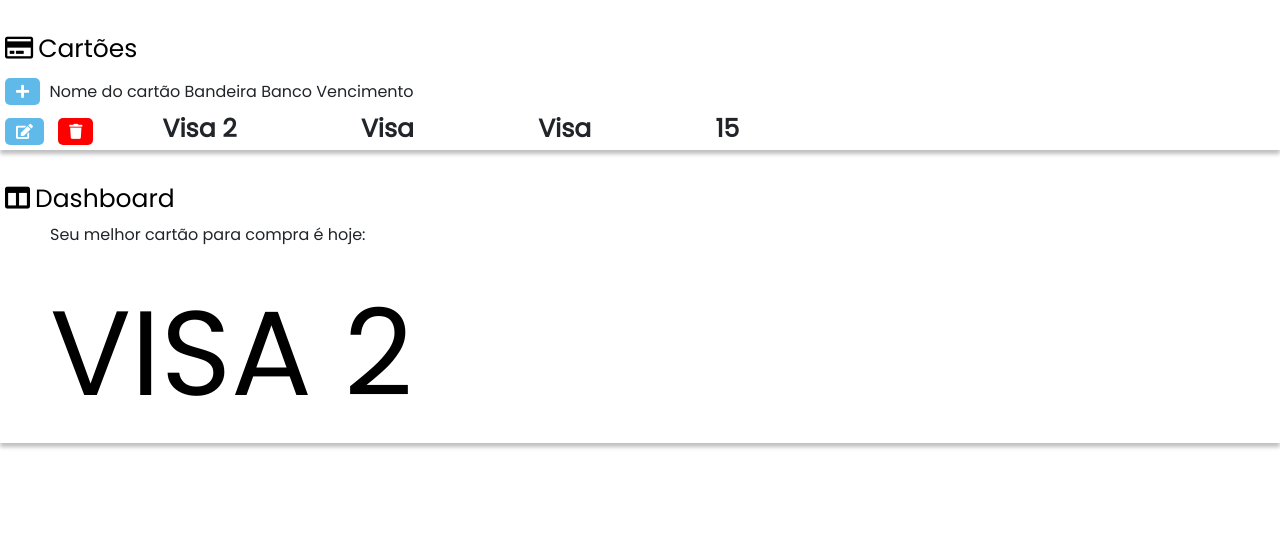
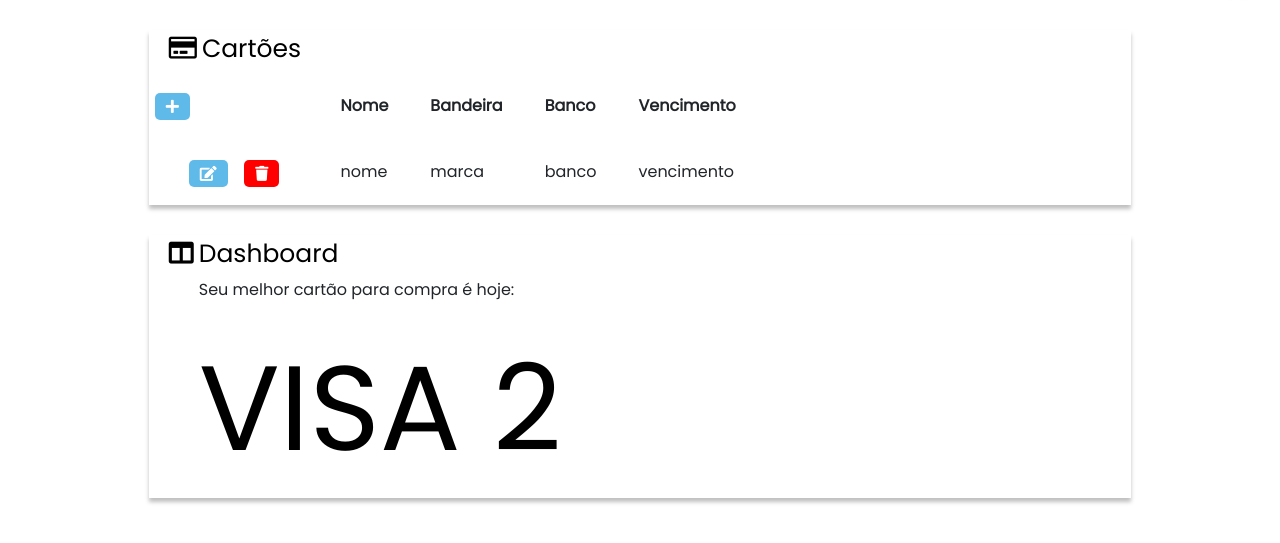
Before and after one commit to alissonws/CompreCerto, a Flask app: page / in a window 1280 px wide. Shown: the part 45-588 px from the top of the page. Run offline with Flask 2, Linux system fonts and the light colour scheme; some libraries are stand-ins or nearby versions; some web fonts are replaced.

Commit message:
renderização automática de cartões

```diff
--- a/static/css/card-item.css
+++ b/static/css/card-item.css
@@ -1,18 +1,16 @@
-.card {
-  display: inline;
+.card-item {
   border:none;
 }
 
-.card span {
+.card-item th {
   margin: 10px 25px;
   padding: 0 35px;
-  width: 50px;
   font-weight: bold;
   font-size: 25px;
 }
 
-.card button {
-  margin: 5px
+th p, td p {
+  margin: 20px;
 }
 
 .delete-card-btn {
--- a/static/js/cardlist.js
+++ b/static/js/cardlist.js
@@ -1,24 +1,56 @@
 class CardList {
-  constructor (list=[{name:'nome',brand:'brand',bank:'bank',bill:15}], element_target='card-list') {
-      this.list = list;
-      this.container = element_target;
+  constructor (list) {
+    const list_container = 'card-list';
+    this.list = list;
+    this.listContainer = list_container;
   }
 
   updateList () {
-      var list_container = document.getElementById(this.container)
+    var this_class = this;
+    var list_container = document.getElementById(this.listContainer);
+    var new_list = '';
+    var final_table = ''
 
-      list_container.innerHTML = ''
+    list_container.innerHTML = '';
 
-      this.list.forEach(function () {
+    this_class.list.forEach(function (data) {
+      new_list += this_class.newElement(data)
+    });
 
-      })
+    final_table = `
+      <table>
+          <thead class="col col-12">
+              <th scope="col"><button type='button' id="add_card" ><i class="fas fa-plus"></i></button></th>
+              <th scope="col"><p>Nome</p></th>
+              <th scope="col"><p>Bandeira</p></th>
+              <th scope="col"><p>Banco</p></th>
+              <th scope="col"><p>Vencimento</p></th>
+          </thead>
+          <tbody class='col col-12' id='card-list'>
+            ${new_list}
+          </tbody>
+      </table>
+    `
+
+    list_container.innerHTML = new_list;
+
+    return list_container;
   }
 
-  newElement (card) {
-    return
+  newElement (data) {
+    return (
       `
-        <div>
-        </div>
+      <tr class='card-item'>
+        <th scope="row">
+            <button type='button' class='edit-card-btn'><i class="fas fa-edit"></i></button>
+            <button type='button' class='delete-card-btn'><i class="fas fa-trash"></i></button>
+        </th>
+        <td><p>${data[0]}</p></td>
+        <td><p>${data[1]}</p></td>
+        <td><p>${data[2]}</p></td>
+        <td><p>${data[3]}</p></td>
+      </tr>
       `
+    )
   }
 }
--- a/static/js/domcontrol.js
+++ b/static/js/domcontrol.js
@@ -1,13 +1,15 @@
 class DOMControl {
   // Classe responsável por adicionar event listeners e processar inputs
   constructor () {
+    const listeners = {
+      'add_card': {
+          'event': 'click',
+          'method': this.register
+      }
+    };
+
     // Objeto que armazena as funções de cada botão
-    this.listeners = {
-      'add_card': {
-        'event': 'click',
-        'method': this.register
-      }
-    }
+    this.listeners = listeners;
   }
 
   // Função que realiza o bind de cada botão com sua função
@@ -27,6 +29,7 @@ class DOMControl {
   }
 
   register () {
+    $('#new-card').modal();
   }
 
   delete () {
--- a/static/js/init.js
+++ b/static/js/init.js
@@ -1,6 +1,14 @@
+
+
+const card_list = [
+    ['nome', 'marca', 'banco', 'vencimento']
+]
+
 document.addEventListener('DOMContentLoaded', function () {
     // Fazendo bind dos botões
-    controlDOM = new DOMControl;
+    let controlDOM = new DOMControl();
+    controlDOM.updateListeners()
 
-    controlDOM.updateListeners()
+    let cardList = new CardList(card_list);
+    cardList.updateList()
 })
--- a/templates/index.html
+++ b/templates/index.html
@@ -15,6 +15,7 @@
         <link href="static/css/card-item.css" rel="stylesheet" />
 
         <script src="static/js/domcontrol.js"></script>
+        <script src="static/js/cardlist.js"></script>
         <script src="static/js/init.js"></script>
 
         <title>Compre Certo</title>
@@ -95,41 +96,50 @@
             <button>Sair</button>
         </div>
         <div class="content">
-            <div class="session">
+            <div class='row'>
+                <div class="col col-md-12 col-lg-12 col-xl-9 align-self-center session">
+
                         <div class="session_header">
                             <h1><i class="far fa-credit-card"></i>Cartões
                             </h1>
-                    <div class="card_list_legend">
-                        <button type='button' id="add_card" data-toggle="modal" data-target="#new-card"><i class="fas fa-plus"></i></button>
-                        <span class="legend">Nome do cartão</span>
-                        <span class="legend">Bandeira</span>
-                        <span class="legend">Banco</span>
-                        <span class="legend">Vencimento</span>
                         </div>
-                    <div id='card-list'>
-                        <div class='card'>
-                            <button type='button' class='edit-card-btn' data-toggle="modal" data-target="#new-card"><i class="fas fa-edit"></i></button>
-                            <button type='button' class='delete-card-btn' data-toggle="modal" data-target="#new-card"><i class="fas fa-trash"></i></button>
-                            <span>Visa 2</span>
-                            <span>Visa</span>
-                            <span>Visa</span>
-                            <span>15</span>
+                        <div class="row">
+                            <table>
+                                <thead class="col col-12">
+                                    <th scope="col"><button type='button' id="add_card" ><i class="fas fa-plus"></i></button></th>
+                                    <th scope="col"><p>Nome</p></th>
+                                    <th scope="col"><p>Bandeira</p></th>
+                                    <th scope="col"><p>Banco</p></th>
+                                    <th scope="col"><p>Vencimento</p></th>
+                                </thead>
+                                <tbody class='col col-12' id='card-list'>
+                                    <tr class='card-item'>
+                                        <th scope="row">
+                                            <button type='button' class='edit-card-btn'><i class="fas fa-edit"></i></button>
+                                            <button type='button' class='delete-card-btn'><i class="fas fa-trash"></i></button>
+                                        </th>
+                                        <td><p>Visa 2</p></td>
+                                        <td><p>Visa 2</p></td>
+                                        <td><p>Visa 2</p></td>
+                                        <td><p>Visa 2</p></td>
+                                    </tr>
+                                </tbody>
+                            </table>
                         </div>
                 </div>
             </div>
-
-
-            </div>
-            <div class="session">
+            <div class='row'>
+                <div class="col col-md-12 col-lg-12 col-xl-9 align-self-center session">
                     <div class="session_header">
                         <h1><i class="fas fa-columns"></i>Dashboard</h1>
                     </div>
 
-                <div class="session_content">
+                    <div class="row session_content">
                         <p>Seu melhor cartão para compra é hoje:</p>
                         <span id="best_card">
                             VISA 2
                         </span>
+                    </div>
                 </div>
             </div>
         </div>
```
Lines whose indentation alone changed are shown as unchanged.
